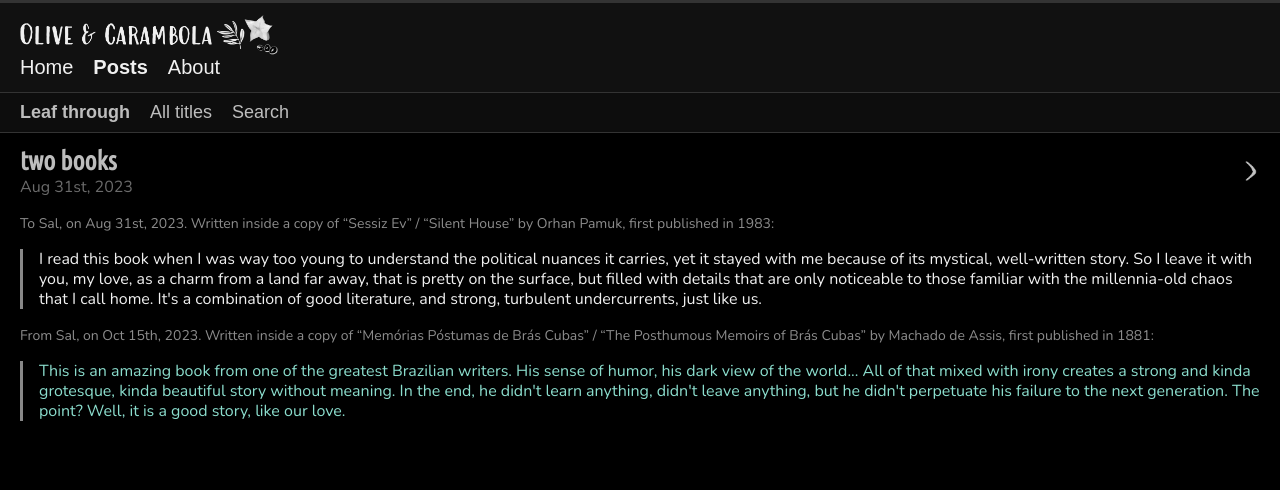
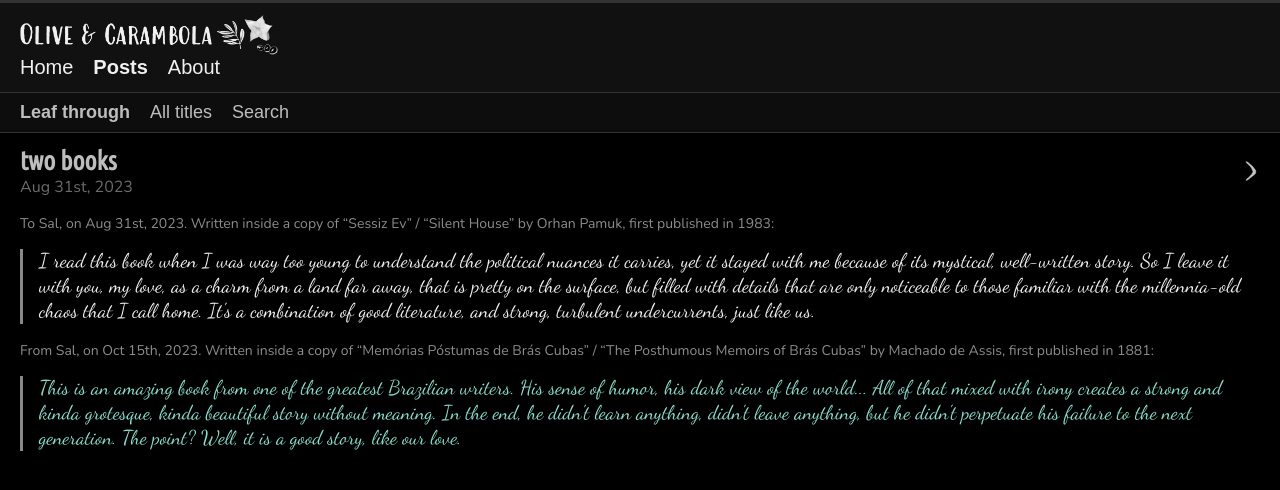
Before and after one commit to olivecarambola/logbook, a Jekyll site: the page built from _posts/2023-08-31-twobooks.md, in a window 1280 px wide. Shown: the top 490 px of the page. Built offline with Jekyll 4.4.1, drawn with Linux system fonts in a browser that asks for light colours; some web fonts are replaced.

Commit message:
Update 2023-08-31-twobooks.md

```diff
--- a/_posts/2023-08-31-twobooks.md
+++ b/_posts/2023-08-31-twobooks.md
@@ -15,11 +15,11 @@
 <span class="text-body-credit">To Sal, on Aug 31st, 2023. Written inside a copy of "Sessiz Ev" / "Silent House" by Orhan Pamuk, first published in 1983:</span>
 
 <div class="left-line">
-I read this book when I was way too young to understand the political nuances it carries, yet it stayed with me because of its mystical, well-written story. So I leave it with you, my love, as a charm from a land far away, that is pretty on the surface, but filled with details that are only noticeable to those familiar with the millennia-old chaos that I call home. It's a combination of good literature, and strong, turbulent undercurrents, just like us.
+<span class="text-body-to-sal">I read this book when I was way too young to understand the political nuances it carries, yet it stayed with me because of its mystical, well-written story. So I leave it with you, my love, as a charm from a land far away, that is pretty on the surface, but filled with details that are only noticeable to those familiar with the millennia-old chaos that I call home. It's a combination of good literature, and strong, turbulent undercurrents, just like us.</span>
 </div>
 
 <span class="text-body-credit">From Sal, on Oct 15th, 2023. Written inside a copy of "Memórias Póstumas de Brás Cubas" / "The Posthumous Memoirs of Brás Cubas" by Machado de Assis, first published in 1881:</span>
 
 <div class="left-line">
-<span class="text-body-quote">This is an amazing book from one of the greatest Brazilian writers. His sense of humor, his dark view of the world... All of that mixed with irony creates a strong and kinda grotesque, kinda beautiful story without meaning. In the end, he didn't learn anything, didn't leave anything, but he didn't perpetuate his failure to the next generation. The point? Well, it is a good story, like our love.</span>
+<span class="text-body-fr-sal">This is an amazing book from one of the greatest Brazilian writers. His sense of humor, his dark view of the world... All of that mixed with irony creates a strong and kinda grotesque, kinda beautiful story without meaning. In the end, he didn't learn anything, didn't leave anything, but he didn't perpetuate his failure to the next generation. The point? Well, it is a good story, like our love.</span>
 </div>
```
